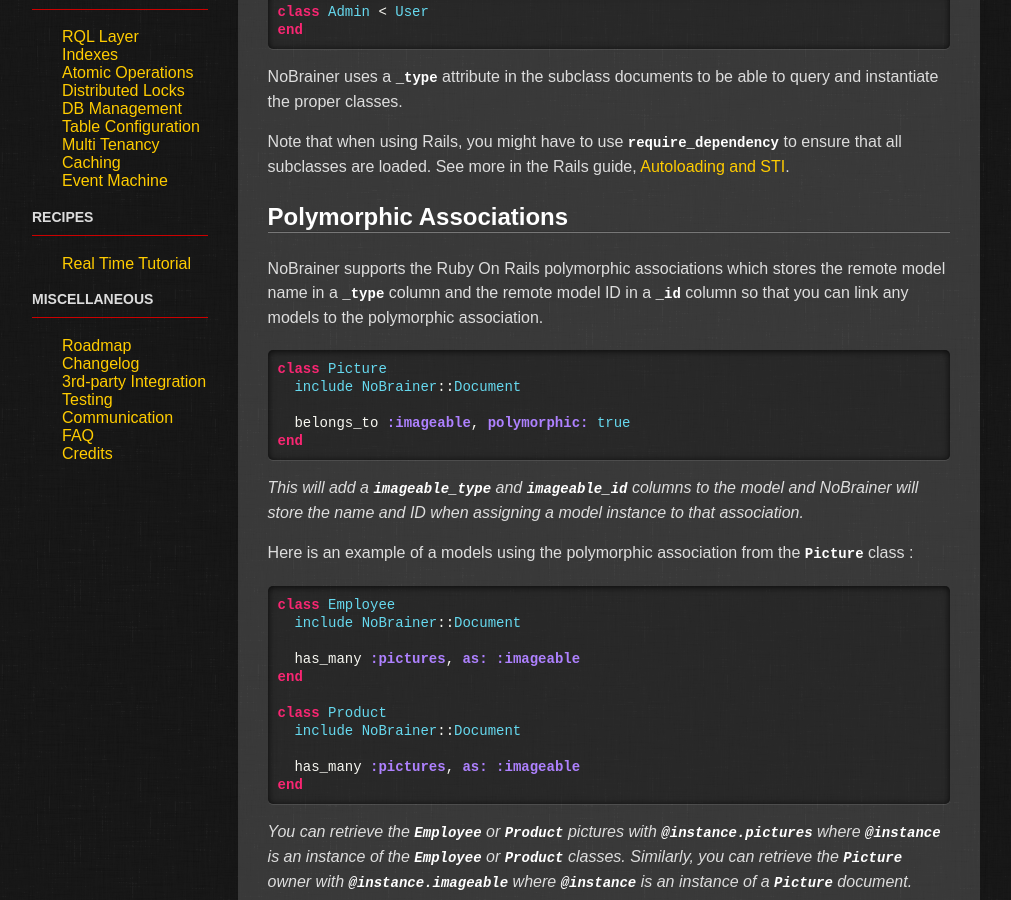
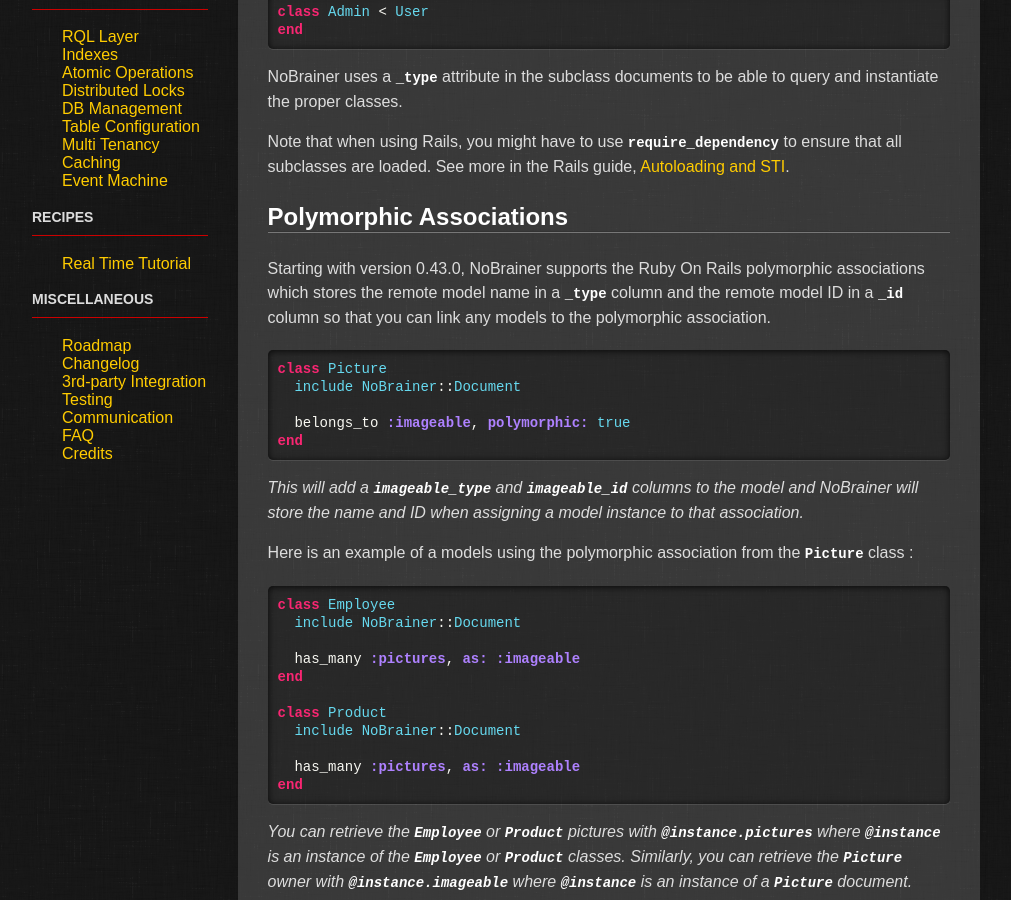
Before and after one commit to NoBrainerORM/nobrainer.io, a Jekyll site: the page built from docs/models.md, in a window 1280 px wide and 900 px high, scrolled down 721 px. Shown: the whole window, without its empty margins (129-1140 px from the left). Built offline with Jekyll 4.4.1, drawn with Linux system fonts in a browser that asks for light colours.

Commit message:
Specifies the NoBrainer version for polymorphic associations

```diff
--- a/docs/models.md
+++ b/docs/models.md
@@ -41,9 +41,10 @@
 
 ## Polymorphic Associations
 
-NoBrainer supports the Ruby On Rails polymorphic associations which stores the
-remote model name in a `_type` column and the remote model ID in a `_id` column
-so that you can link any models to the polymorphic association.
+Starting with version 0.43.0, NoBrainer supports the Ruby On Rails polymorphic
+associations which stores the remote model name in a `_type` column and the
+remote model ID in a `_id` column so that you can link any models to the
+polymorphic association.
 
 {% highlight ruby %}
 class Picture
```
